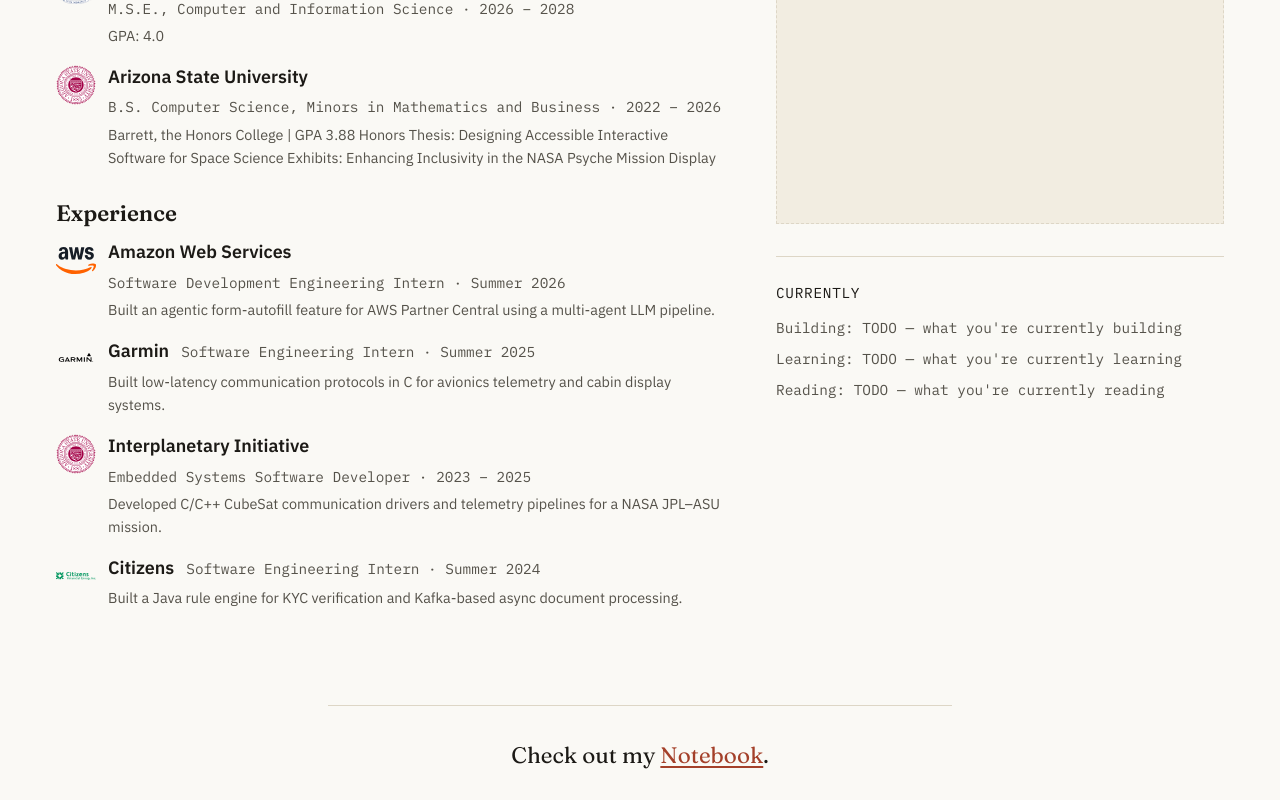
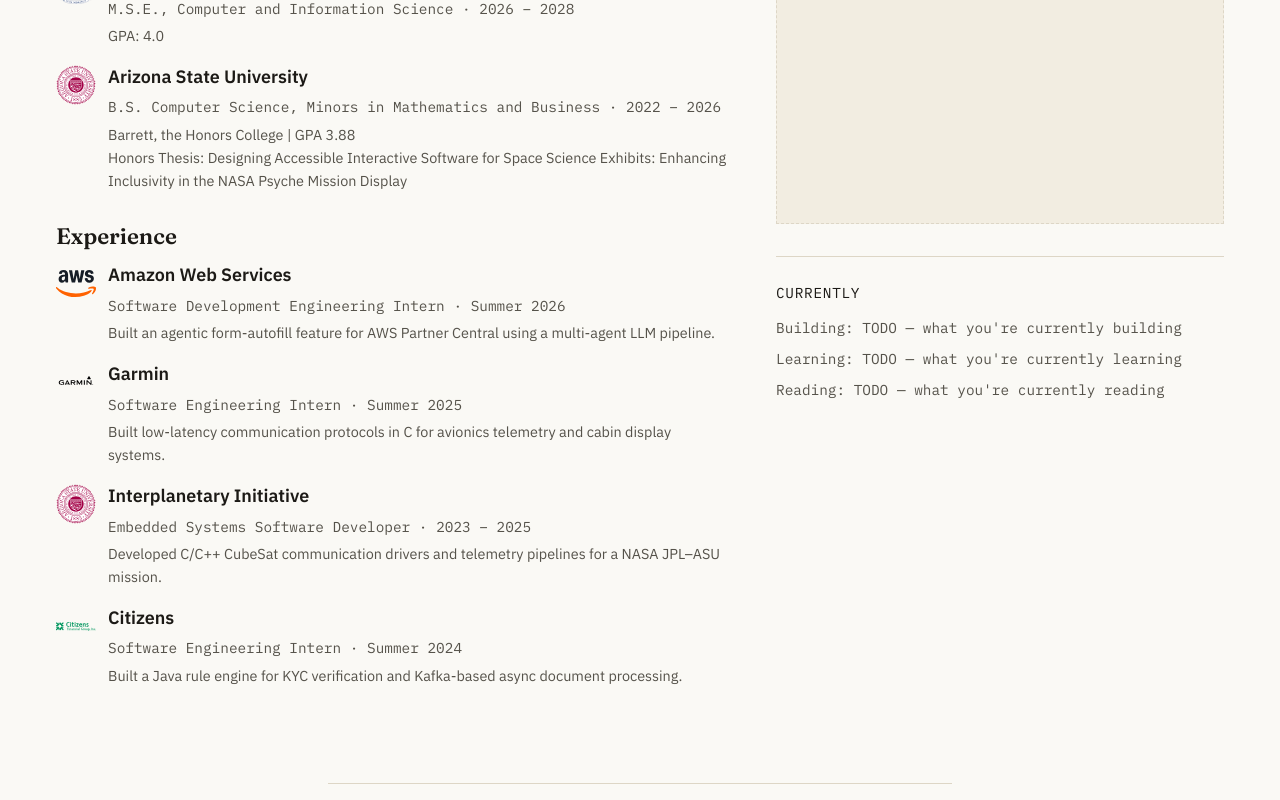
Before and after one commit to imsqsh/personal-website, a Next.js app: page / in a window 1280 px wide. Shown: the part 480-1280 px from the top of the page. Built offline with nearby package versions, Linux system fonts and the light colour scheme.

Commit message:
fix: stack resume entry lines, preserve blurb line breaks, enlarge explore CTA 25%

```diff
--- a/app/page.module.css
+++ b/app/page.module.css
@@ -83,9 +83,9 @@
 
 .resumeEntryHeader {
   display: flex;
-  flex-wrap: wrap;
-  align-items: baseline;
-  gap: var(--space-1) var(--space-3);
+  flex-direction: column;
+  align-items: flex-start;
+  gap: var(--space-1);
 }
 
 .resumeOrg {
@@ -102,6 +102,7 @@
   margin: var(--space-1) 0 0;
   color: var(--color-ink-muted);
   font-size: var(--step--1);
+  white-space: pre-line;
 }
 
 .portrait {
@@ -150,7 +151,7 @@
   padding-top: var(--space-6);
   border-top: 1px solid var(--color-rule);
   font-family: var(--font-family-serif);
-  font-size: var(--step-1);
+  font-size: calc(var(--step-1) * 1.25);
   text-align: center;
 }
 
```
Also changed, not shown: 1 other file (tests, documents, lock files or other folders).
